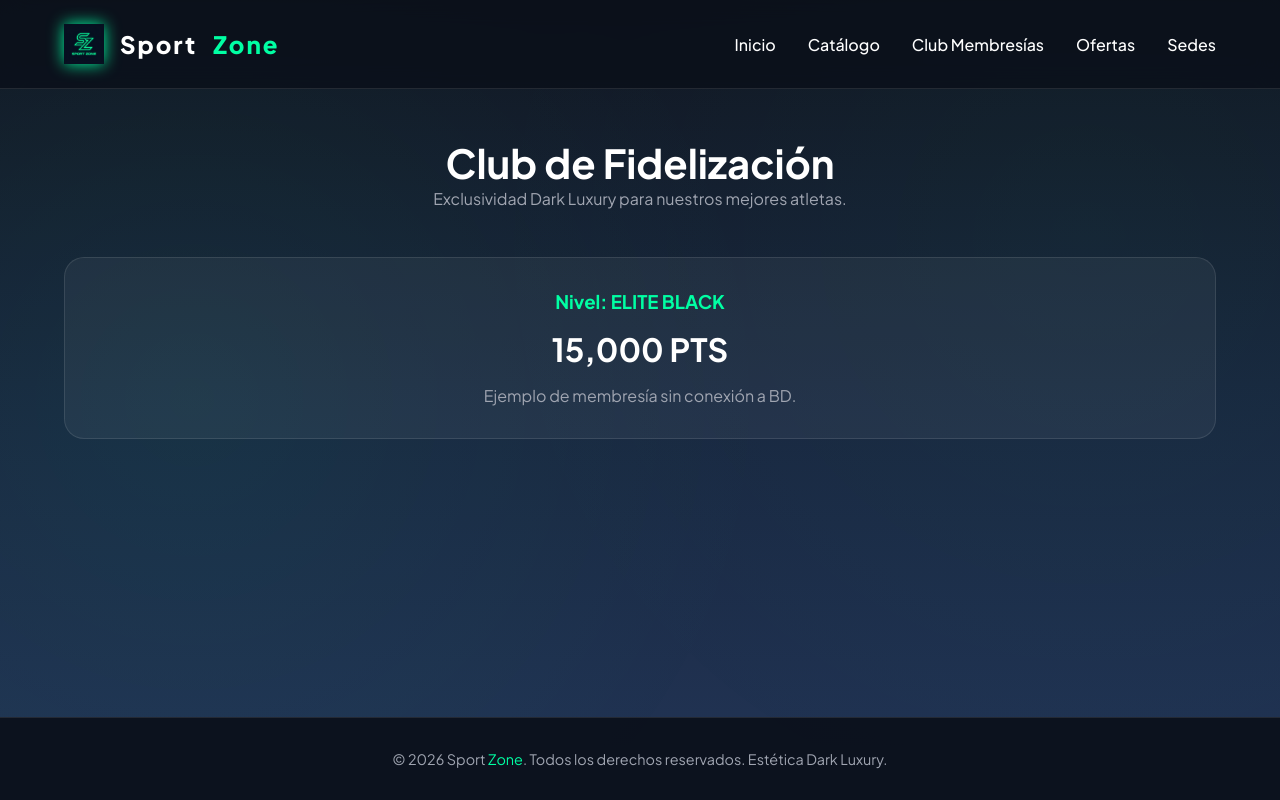
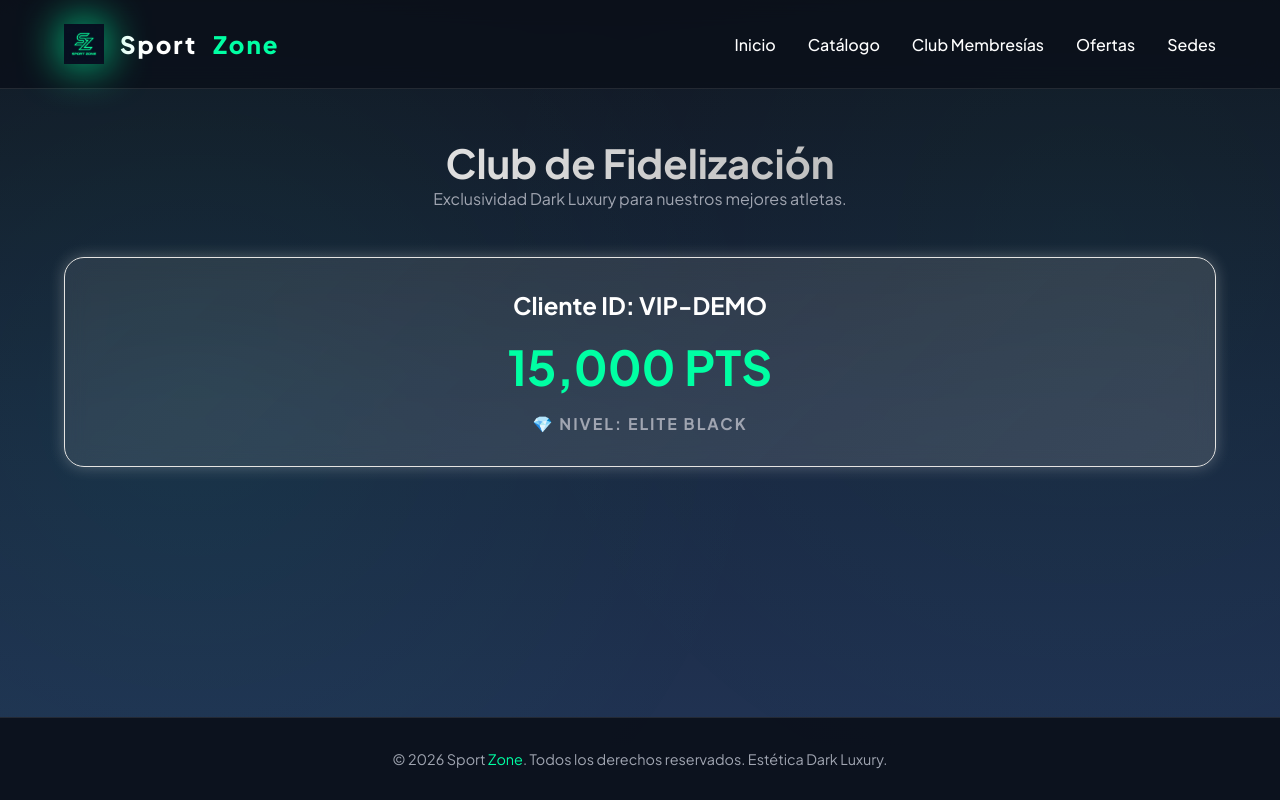
Before and after one commit to sergi3nfusor-prog/proyecto_programacion_1, a Flask app: page /club in a window 1280 px wide. Run offline with Flask 3, Linux system fonts and the light colour scheme; data that the repository does not hold is empty; some libraries are stand-ins or nearby versions.

Commit message:
mejora_enorme

```diff
--- a/static/css/styles.css
+++ b/static/css/styles.css
@@ -451,3 +451,158 @@ main {
   box-shadow: 0 0 15px rgba(255, 75, 43, 0.8), 0 0 30px rgba(255, 75, 43, 0.5);
   transform: scale(1.05);
 }
+
+/* Tipografía Premium - Degradado en Títulos */
+h2 {
+  background: linear-gradient(to right, #FFFFFF, #A0A0A0);
+  -webkit-background-clip: text;
+  -webkit-text-fill-color: transparent;
+  background-clip: text;
+}
+
+/* Efecto Reflejo en Sedes */
+.sede-reflejo {
+  -webkit-box-reflect: below 2px linear-gradient(transparent, transparent 70%, rgba(255,255,255,0.2));
+}
+
+/* Shimmer Animation para Botón de Contacto */
+.shimmer-btn {
+  position: relative;
+  overflow: hidden;
+}
+
+.shimmer-btn::after {
+  content: "";
+  position: absolute;
+  top: 0;
+  left: -100%;
+  width: 50%;
+  height: 100%;
+  background: linear-gradient(90deg, transparent, rgba(255, 255, 255, 0.4), transparent);
+  transform: skewX(-20deg);
+  animation: shimmerAnim 3s infinite;
+}
+
+@keyframes shimmerAnim {
+  0% { left: -100%; }
+  20% { left: 200%; }
+  100% { left: 200%; }
+}
+
+/* Banner de Colección de Lujo */
+.luxury-banner {
+  background: rgba(0, 255, 163, 0.05);
+  border: 1px solid var(--accent-color);
+  box-shadow: 0 0 25px rgba(0, 255, 163, 0.2);
+  padding: 4rem;
+  border-radius: 30px;
+  text-align: center;
+  position: relative;
+  overflow: hidden;
+}
+
+.luxury-banner h3 {
+  font-size: 2rem;
+  color: var(--accent-color);
+  margin-bottom: 2rem;
+  letter-spacing: 2px;
+  text-transform: uppercase;
+}
+
+.countdown-box {
+  display: flex;
+  justify-content: center;
+  gap: 1.5rem;
+  font-family: monospace;
+  font-size: 2.5rem;
+  color: #fff;
+  margin-bottom: 3rem;
+  text-shadow: 0 0 10px rgba(0, 255, 163, 0.5);
+}
+
+/* Toque Extra de Lujo - Glassmorphism Global */
+.glass {
+  background: rgba(255, 255, 255, 0.05) !important;
+  backdrop-filter: blur(10px) !important;
+  -webkit-backdrop-filter: blur(10px) !important;
+  border: 1px solid rgba(255, 255, 255, 0.1) !important;
+}
+
+/* Scroll Reveal */
+.reveal {
+  opacity: 0;
+  transform: translateY(20px);
+  transition: all 0.8s ease-out;
+}
+
+.reveal.active {
+  opacity: 1;
+  transform: translateY(0);
+}
+
+/* Animación de Pulso para Logo */
+.brand-logo img {
+  height: 40px;
+  animation: logoBreath 4s infinite ease-in-out;
+}
+
+@keyframes logoBreath {
+  0%, 100% { filter: drop-shadow(0 0 8px var(--accent-color)); }
+  50% { filter: drop-shadow(0 0 25px var(--accent-color)); }
+}
+
+/* VIP Cards */
+.vip-card {
+  position: relative;
+  overflow: hidden;
+  transition: transform 0.4s ease, box-shadow 0.4s ease;
+}
+
+.vip-card:hover {
+  transform: translateY(-8px);
+}
+
+.vip-card::after {
+  content: "";
+  position: absolute;
+  top: 0;
+  left: -100%;
+  width: 50%;
+  height: 100%;
+  background: linear-gradient(90deg, transparent, rgba(255,255,255,0.4), transparent);
+  transform: skewX(-20deg);
+  transition: 0s;
+}
+
+.vip-card:hover::after {
+  animation: shine 1s;
+}
+
+@keyframes shine {
+  100% { left: 200%; }
+}
+
+/* Metallic Gradients for VIPs */
+.vip-platino {
+  background: linear-gradient(135deg, rgba(229,228,226,0.1), rgba(180,180,180,0.2)) !important;
+  border: 1px solid #E5E4E2 !important;
+  box-shadow: 0 0 15px rgba(229,228,226,0.3);
+}
+
+.vip-oro {
+  background: linear-gradient(135deg, rgba(255,215,0,0.1), rgba(184,134,11,0.2)) !important;
+  border: 1px solid #FFD700 !important;
+  box-shadow: 0 0 15px rgba(255,215,0,0.3);
+}
+
+.vip-plata {
+  background: linear-gradient(135deg, rgba(192,192,192,0.1), rgba(128,128,128,0.2)) !important;
+  border: 1px solid #C0C0C0 !important;
+  box-shadow: 0 0 15px rgba(192,192,192,0.3);
+}
+
+.vip-bronce {
+  background: linear-gradient(135deg, rgba(205,127,50,0.1), rgba(139,69,19,0.2)) !important;
+  border: 1px solid #CD7F32 !important;
+  box-shadow: 0 0 15px rgba(205,127,50,0.3);
+}
--- a/templates/club.html
+++ b/templates/club.html
@@ -8,16 +8,20 @@
 
 <div class="glass-container">
     {% for n in niveles %}
-    <div style="background: var(--glass-bg); padding: 2rem; border-radius: 20px; border: 1px solid var(--glass-border); text-align: center; backdrop-filter: blur(10px);">
+    {% set nivel_bajo = n.nivel|lower %}
+    {% set icon = '💎' if 'platino' in nivel_bajo else '⭐' if 'oro' in nivel_bajo else '🥈' if 'plata' in nivel_bajo else '🥉' %}
+    {% set color_class = 'vip-platino' if 'platino' in nivel_bajo else 'vip-oro' if 'oro' in nivel_bajo else 'vip-plata' if 'plata' in nivel_bajo else 'vip-bronce' %}
+
+    <div class="glass vip-card reveal {{ color_class }}" style="padding: 2rem; border-radius: 20px; text-align: center; backdrop-filter: blur(10px);">
         <h3 style="color: var(--text-main); font-size: 1.5rem;">Cliente ID: {{ n.IDProgramaFidelizacion }}</h3>
         <h1 style="color: var(--accent-color); margin: 1rem 0; font-size: 3rem;">{{ n.puntosAcumulados }} PTS</h1>
-        <p style="color: var(--text-secondary); text-transform: uppercase; font-weight: bold; letter-spacing: 2px;">Nivel: {{ n.nivel }}</p>
+        <p style="color: var(--text-secondary); text-transform: uppercase; font-weight: bold; letter-spacing: 2px;">{{ icon }} Nivel: {{ n.nivel }}</p>
     </div>
     {% else %}
-    <div style="background: var(--glass-bg); padding: 2rem; border-radius: 20px; border: 1px solid var(--glass-border); text-align: center;">
-        <h3 style="color: var(--accent-color);">Nivel: ELITE BLACK</h3>
-        <h1 style="margin: 1rem 0;">15,000 PTS</h1>
-        <p style="color: var(--text-secondary);">Ejemplo de membresía sin conexión a BD.</p>
+    <div class="glass vip-card vip-platino reveal" style="padding: 2rem; border-radius: 20px; text-align: center;">
+        <h3 style="color: var(--text-main); font-size: 1.5rem;">Cliente ID: VIP-DEMO</h3>
+        <h1 style="color: var(--accent-color); margin: 1rem 0; font-size: 3rem;">15,000 PTS</h1>
+        <p style="color: var(--text-secondary); text-transform: uppercase; font-weight: bold; letter-spacing: 2px;">💎 Nivel: ELITE BLACK</p>
     </div>
     {% endfor %}
 </div>
--- a/templates/index.html
+++ b/templates/index.html
@@ -91,7 +91,7 @@
             <label for="mensaje">Mensaje</label>
             <textarea id="mensaje" name="mensaje" required placeholder="Escribe tu mensaje aquí..."></textarea>
         </div>
-        <button type="submit" class="btn-primary" style="width: 100%; margin-top: 1rem;">Enviar Mensaje</button>
+        <button type="submit" class="btn-primary shimmer-btn" style="width: 100%; margin-top: 1rem;">Enviar Mensaje</button>
     </form>
 </section>
 
--- a/templates/layout.html
+++ b/templates/layout.html
@@ -68,6 +68,25 @@
                 }
             }, 800);
         });
+
+        // Scroll Reveal Activation
+        document.addEventListener("DOMContentLoaded", () => {
+            const reveals = document.querySelectorAll('.reveal, .glass, .hero');
+            const observer = new IntersectionObserver((entries) => {
+                entries.forEach(entry => {
+                    if(entry.isIntersecting) {
+                        entry.target.classList.add('active');
+                    }
+                });
+            }, { threshold: 0.1 });
+
+            reveals.forEach(el => {
+                if(!el.classList.contains('reveal')) {
+                    el.classList.add('reveal');
+                }
+                observer.observe(el);
+            });
+        });
     </script>
 </body>
 </html>
--- a/templates/sedes.html
+++ b/templates/sedes.html
@@ -8,14 +8,14 @@
 
 <div class="glass-container">
     {% for sede in sucursales %}
-    <div style="background: var(--glass-bg); padding: 2rem; border-radius: 20px; border: 1px solid var(--glass-border);">
+    <div class="glass sede-reflejo" style="padding: 2rem; border-radius: 20px; border: 1px solid var(--glass-border); margin-bottom: 20px;">
         <h3 style="color: var(--text-main); font-size: 1.5rem; margin-bottom: 1rem;">{{ sede.nombreSucursal }} - {{ sede.ciudad }}</h3>
         <p style="color: var(--text-secondary); margin-bottom: 0.5rem;"><strong style="color: var(--accent-color);">📍 Dirección:</strong> {{ sede.calle }}</p>
         <p style="color: var(--text-secondary); margin-bottom: 0.5rem;"><strong style="color: var(--accent-color);">📞 Teléfono:</strong> {{ sede.telefono }}</p>
         <p style="color: var(--text-secondary);"><strong style="color: var(--accent-color);">🕒 Horario:</strong> {{ sede.horarioAtencion }}</p>
     </div>
     {% else %}
-    <div style="background: var(--glass-bg); padding: 2rem; border-radius: 20px; border: 1px solid var(--glass-border);">
+    <div class="glass sede-reflejo" style="padding: 2rem; border-radius: 20px; border: 1px solid var(--glass-border); margin-bottom: 20px;">
         <h3 style="color: var(--text-main); font-size: 1.5rem; margin-bottom: 1rem;">Sede Central - Sport Zone</h3>
         <p style="color: var(--text-secondary);"><strong style="color: var(--accent-color);">📍 Dirección:</strong> Av. Deportiva Tech 123</p>
     </div>
```
Also changed, not shown: templates/ofertas.html (+11 -2 lines).
